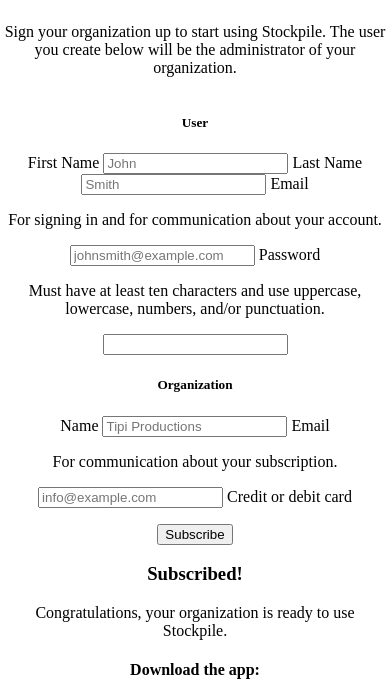
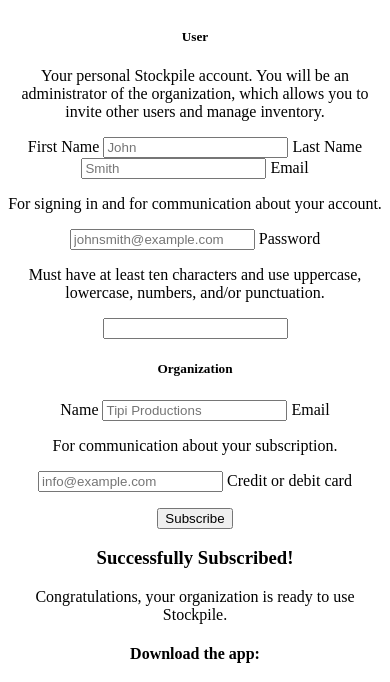
Before and after one commit to stockpile-co/stockpileapp.co, a website with bundled scripts: page src/subscribe/index.html in a window 390 px wide. Shown: the part 73-755 px from the top of the page. Built offline with nearby package versions, Linux system fonts and the light colour scheme; a script that the page names is missing.

Commit message:
Improve layout
- move instructions into the form and rephrase to be more helpful
- remove reundant styles
- add padding to form on small screens
- make form width fit on small screens

```diff
--- a/src/styles/subscribe.scss
+++ b/src/styles/subscribe.scss
@@ -1,30 +1,25 @@
 @import 'vars.scss';
 @import 'nav.scss';
 
-* {
-    box-sizing: border-box;
-}
-html, body {
-    overflow-x: hidden;
-}
-body {
-    font-family: 'Assistant', sans-serif;
-}
-h1, h2 {
-    letter-spacing: 1px; /* Override Skeleton */
-}
 h1 {
     color: $deepTuscanRed;
 }
-.instructions {
-    text-align: left;
+.subscribe {
+    width: 100%;
+    padding: 0 1rem;
+}
+@media (min-width: $screen-md) {
+    .subscribe {
+        padding: 0;
+    }
 }
 form {
     label,
     input,
     .form-row {
         text-align: left;
-        width: 35rem;
+        width: 100%;
+        max-width: 35rem;
     }
     .form-row {
         margin-left: auto;
--- a/src/subscribe/index.html
+++ b/src/subscribe/index.html
@@ -33,13 +33,13 @@
     </header>
     <main>
         <section class="subscribe row container center-xs middle-xs">
-            <p class="instructions">
-                Sign your organization up to start using Stockpile.
-                The user you create below will be the administrator of your organization.
-            </p>
             <form class="col-xs-12 col-md-6" id="payment-form">
                 <section class="form-row">
                     <h5>User</h5>
+                    <p>
+                        Your personal Stockpile account. You will be an administrator of the organization, which
+                        allows you to invite other users and manage inventory.
+                    </p>
                     <label for="first-name">
                         First Name
                     </label>
@@ -95,7 +95,7 @@
         </section>
         <section class="subscribed hidden row container center-xs middle-xs">
             <div class="col-xs-12 col-md-6">
-                <h3>Subscribed!</h3>
+                <h3>Successfully Subscribed!</h3>
                 <p>Congratulations, your organization is ready to use Stockpile.</p>
                 <h4>Download the app:</h4>
                 <section class="row center-xs space-around">
```
